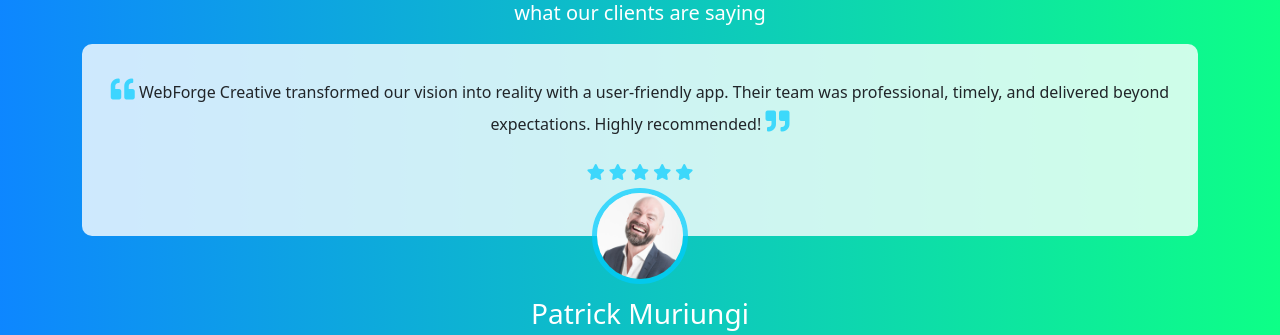
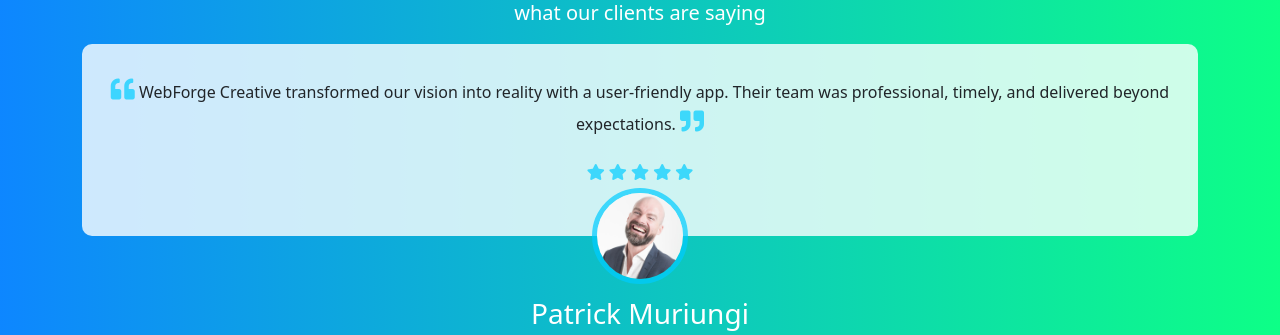
Before and after one commit to webforge-creative/webforgecreative.online, a CodeIgniter app: page /database/ in a window 1280 px wide. Shown: the part 3285-3620 px from the top of the page. Run offline with CodeIgniter, Linux system fonts and the light colour scheme; some libraries are stand-ins or nearby versions.

Commit message:
Update index.php

```diff
--- a/application/views/index.php
+++ b/application/views/index.php
@@ -403,7 +403,7 @@
               <div class="testimonials__card">
                 <p class="lh-lg">
                   <i class="fas fa-quote-left"></i>
-                  WebForge Creative transformed our vision into reality with a user-friendly app. Their team was professional, timely, and delivered beyond expectations. Highly recommended!
+                  WebForge Creative transformed our vision into reality with a user-friendly app. Their team was professional, timely, and delivered beyond expectations.
                   <i class="fas fa-quote-right"></i>
                 <div class="ratings p-1">
                   <i class="fas fa-star"></i>
```
